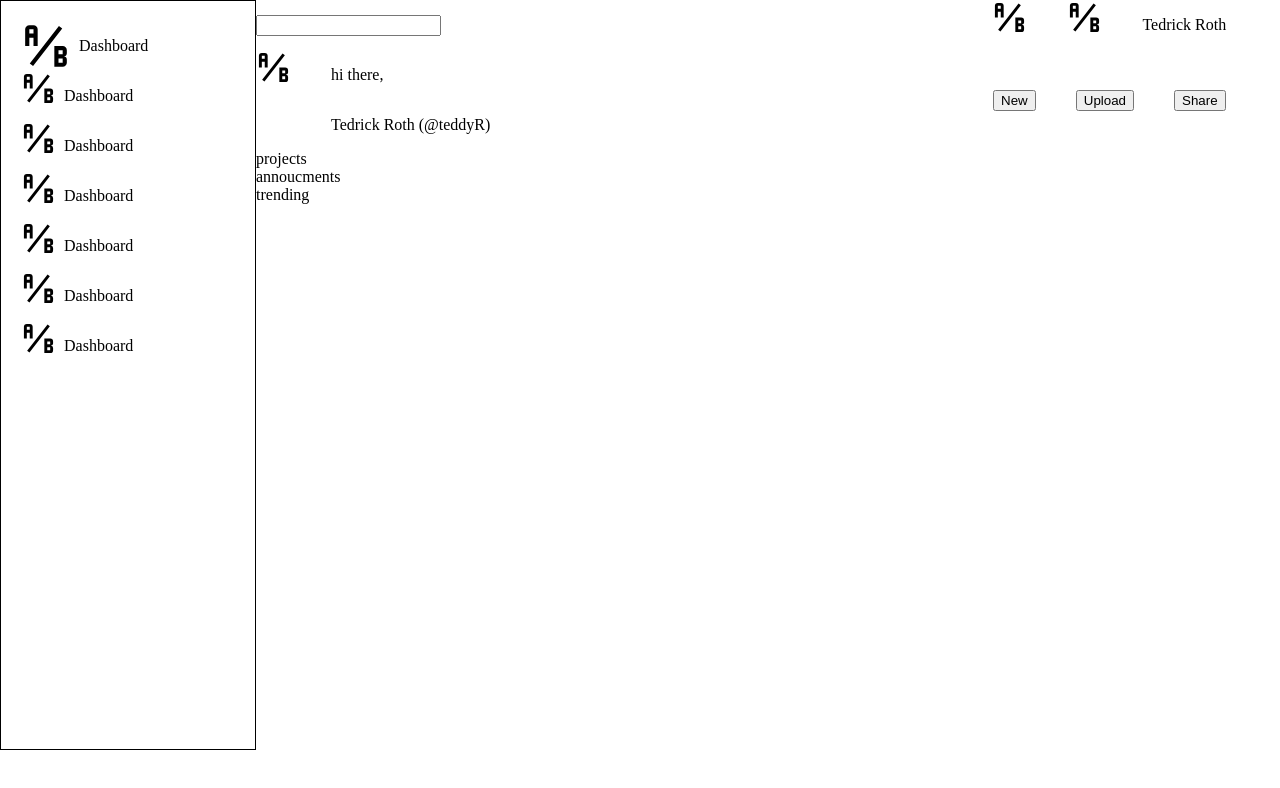
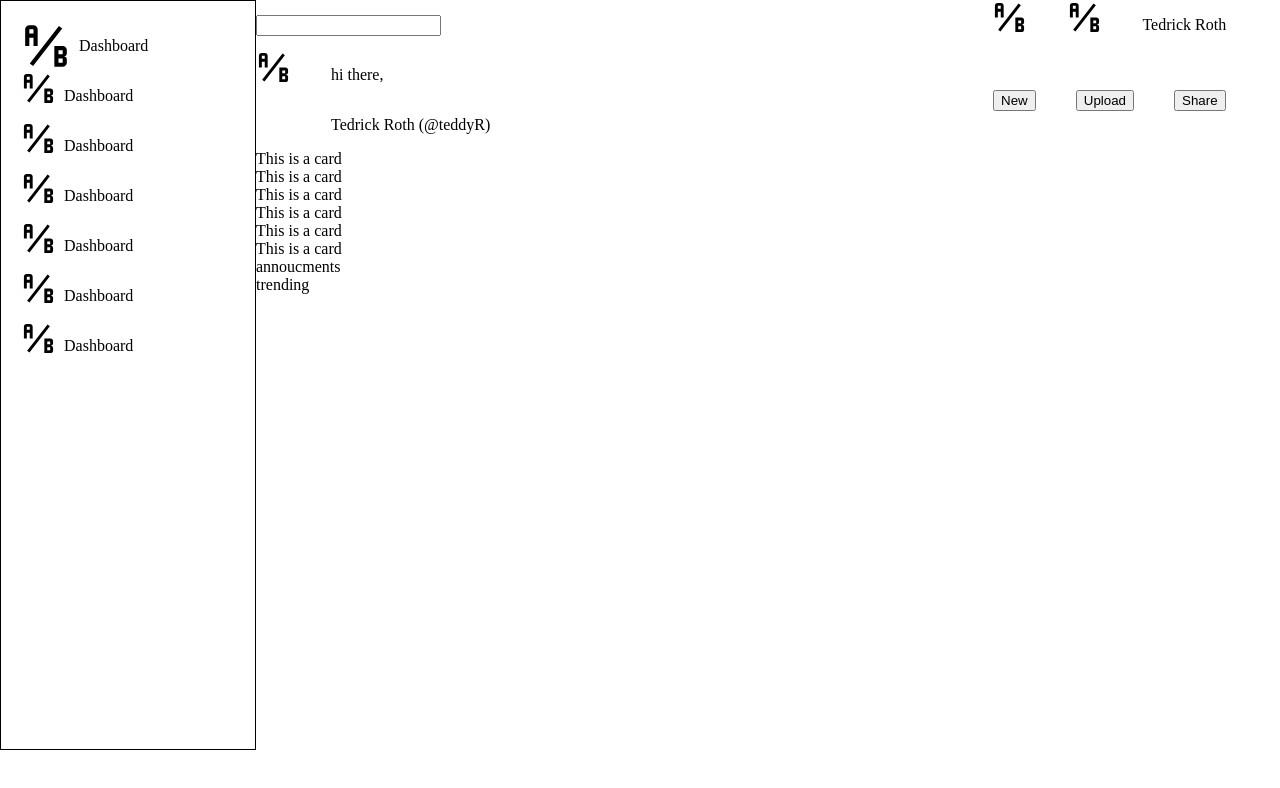
Before and after one commit to dfish88/Dashboard, a plain HTML site: page index.html in a window 1280 px wide. Drawn offline with Linux system fonts and the light colour scheme.

Commit message:
Add dummy cards to the projects div.

```diff
--- a/index.html
+++ b/index.html
@@ -64,7 +64,12 @@
     <div class="dashboard">
 
         <div class="projects">
-            projects
+            <div class="card">This is a card</div>
+            <div class="card">This is a card</div>
+            <div class="card">This is a card</div>
+            <div class="card">This is a card</div>
+            <div class="card">This is a card</div>
+            <div class="card">This is a card</div>
         </div>
         <div class="annoucments">
             annoucments
```
